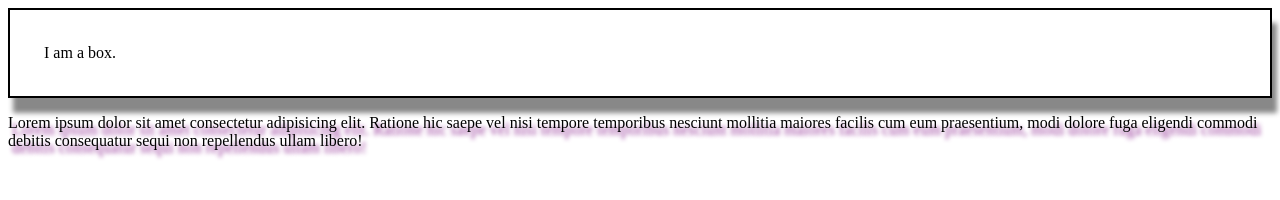
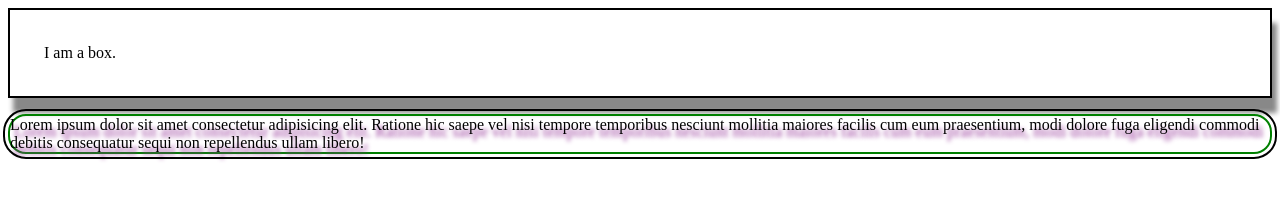
Before and after one commit to akibishtaikh2001/Test, a plain HTML site: page Video 24/index.html in a window 1280 px wide. Drawn offline with Linux system fonts and the light colour scheme.

Commit message:
CSS Shadows and outlines.

```diff
--- a/Video 24/index.html
+++ b/Video 24/index.html
@@ -14,13 +14,11 @@
 
         .text-shado {
             text-shadow: 4px 7px 4px #953598;
-
-            element.style {
-                outline: 2px solid black;
-                border: 2px solid green;
-                outline-offset: 3px;
-                border-radius: 18px;
-            }
+            outline: 2px solid black;
+            border: 2px solid green;
+            outline-offset: 3px;
+            border-radius: 18px;
+        }
     </style>
 </head>
 
```
